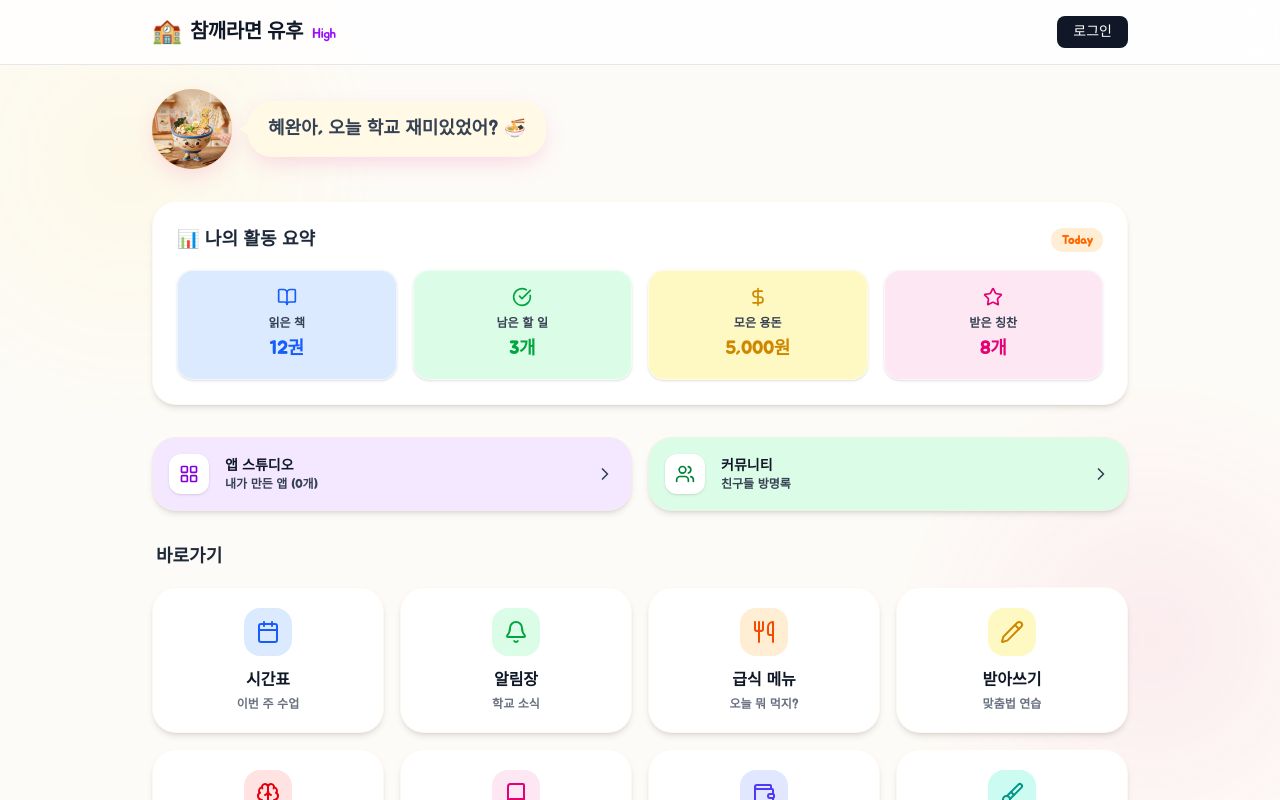
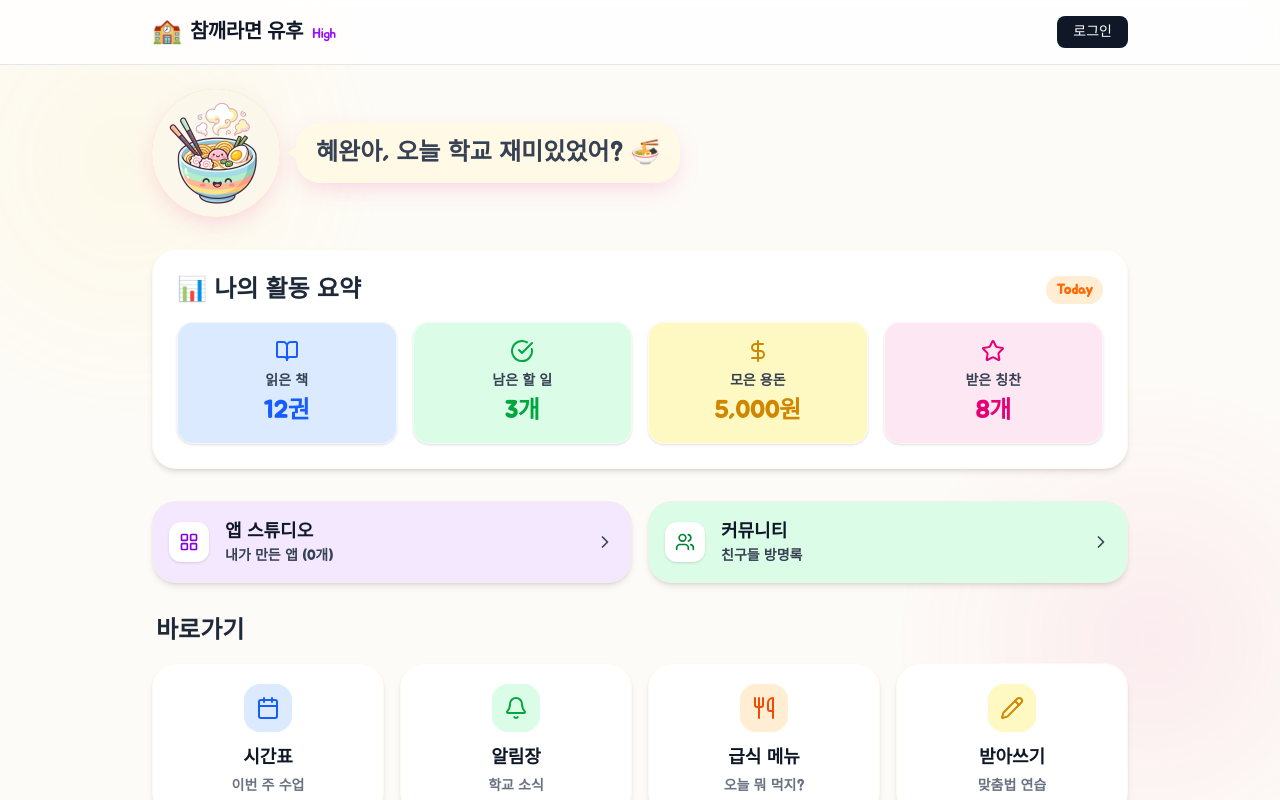
Before and after one commit to jaeho-jang-dr/sesame-ramyun-yoohoo, a Next.js app: page / in a window 1280 px wide. Shown: the top 800 px of the page. Built offline with nearby package versions, Linux system fonts and the light colour scheme; no server answers; the database is empty.

Commit message:
style: 마스코트 이미지 크기 확대 및 홈 대시보드 폰트 크기 증대로 가독성 개선

```diff
--- a/src/app/page.tsx
+++ b/src/app/page.tsx
@@ -96,12 +96,12 @@ export default function Home() {
       <main className="relative z-10 max-w-5xl mx-auto p-6 space-y-8">
         {/* 마스코트 + 응원 말풍선 */}
         <section className="flex items-center gap-4 animate-pop-in">
-          <div className="shrink-0 w-20 h-20 rounded-full bg-honey ring-4 ring-white shadow-sweet overflow-hidden flex items-center justify-center">
+          <div className="shrink-0 w-32 h-32 rounded-full bg-honey ring-4 ring-white shadow-sweet overflow-hidden flex items-center justify-center">
             <Image
               src="/images/mascot.png"
               alt="참깨라면 마스코트"
-              width={80}
-              height={80}
+              width={128}
+              height={128}
               className="w-full h-full object-cover"
               priority
             />
@@ -111,7 +111,7 @@ export default function Home() {
           <div className="relative bg-cream rounded-3xl px-5 py-3.5 shadow-sweet">
             {/* 말풍선 꼬리 */}
             <span className="absolute left-[-9px] top-1/2 -translate-y-1/2 w-0 h-0 border-y-[8px] border-y-transparent border-r-[13px] border-r-cream" />
-            <p className="text-base md:text-lg font-bold text-gray-700 break-keep">
+            <p className="text-xl md:text-2xl font-bold text-gray-700 break-keep">
               {greeting}
             </p>
           </div>
--- a/src/components/home/DashboardSummary.tsx
+++ b/src/components/home/DashboardSummary.tsx
@@ -11,18 +11,18 @@ export function DashboardSummary() {
     return (
         <section className="cartoon-card bg-white p-6">
             <div className="flex items-center justify-between mb-4">
-                <h2 className="text-lg font-bold text-gray-800 flex items-center gap-2">
+                <h2 className="text-2xl font-bold text-gray-800 flex items-center gap-2">
                     📊 나의 활동 요약
                 </h2>
-                <span className="text-xs bg-orange-100 text-orange-500 px-2.5 py-1 rounded-full font-bold">Today</span>
+                <span className="text-sm bg-orange-100 text-orange-500 px-2.5 py-1 rounded-full font-bold">Today</span>
             </div>
 
             <div className="grid grid-cols-2 md:grid-cols-4 gap-4">
                 {stats.map((stat, i) => (
                     <div key={i} className={`${stat.colorClass} p-4 rounded-2xl border border-white/60 shadow-sm flex flex-col items-center justify-center text-center gap-1 transition-all duration-200 hover:-translate-y-1 hover:scale-105 hover:shadow-md`}>
-                        <stat.icon className="w-5 h-5 mb-1" />
-                        <span className="text-xs text-gray-700 font-bold">{stat.label}</span>
-                        <p className="text-lg font-black">{stat.value}</p>
+                        <stat.icon className="w-6 h-6 mb-1" />
+                        <span className="text-sm text-gray-700 font-bold">{stat.label}</span>
+                        <p className="text-2xl font-black">{stat.value}</p>
                     </div>
                 ))}
             </div>
--- a/src/components/home/MainMenu.tsx
+++ b/src/components/home/MainMenu.tsx
@@ -15,7 +15,7 @@ export function MainMenu() {
 
     return (
         <div>
-            <h3 className="text-lg font-bold text-gray-800 mb-4 px-1">바로가기</h3>
+            <h3 className="text-2xl font-bold text-gray-800 mb-4 px-1">바로가기</h3>
             <div className="grid grid-cols-2 md:grid-cols-4 gap-4">
                 {menuItems.map((item, index) => (
                     <Link href={item.href} key={index} className="group relative">
@@ -30,8 +30,8 @@ export function MainMenu() {
               `}>
                                 <item.icon className="w-6 h-6" />
                             </div>
-                            <h3 className="font-black text-gray-900 mb-1">{item.label}</h3>
-                            <p className="text-xs text-gray-500 group-hover:text-gray-700 transition-colors line-clamp-1 font-bold">
+                            <h3 className="text-lg font-black text-gray-900 mb-1">{item.label}</h3>
+                            <p className="text-sm text-gray-500 group-hover:text-gray-700 transition-colors line-clamp-1 font-bold">
                                 {item.desc}
                             </p>
                         </div>
--- a/src/components/home/QuickLinks.tsx
+++ b/src/components/home/QuickLinks.tsx
@@ -26,8 +26,8 @@ export function QuickLinks() {
                         <LayoutGrid className="w-5 h-5 text-purple-700" />
                     </div>
                     <div className="text-left">
-                        <h3 className="font-black text-gray-900 text-sm">앱 스튜디오</h3>
-                        <p className="text-xs text-gray-700 font-bold">
+                        <h3 className="font-black text-gray-900 text-lg">앱 스튜디오</h3>
+                        <p className="text-sm text-gray-700 font-bold">
                             내가 만든 앱 ({appCount !== null ? `${appCount}개` : '...'})
                         </p>
                     </div>
@@ -41,8 +41,8 @@ export function QuickLinks() {
                         <Users className="w-5 h-5 text-green-700" />
                     </div>
                     <div className="text-left">
-                        <h3 className="font-black text-gray-900 text-sm">커뮤니티</h3>
-                        <p className="text-xs text-gray-700 font-bold">친구들 방명록</p>
+                        <h3 className="font-black text-gray-900 text-lg">커뮤니티</h3>
+                        <p className="text-sm text-gray-700 font-bold">친구들 방명록</p>
                     </div>
                 </div>
                 <ChevronRight className="w-5 h-5 text-gray-700 group-hover:translate-x-1 transition-transform" />
```
Also changed, not shown: public/images/mascot.png, 1 other file (tests, documents, lock files or other folders).
